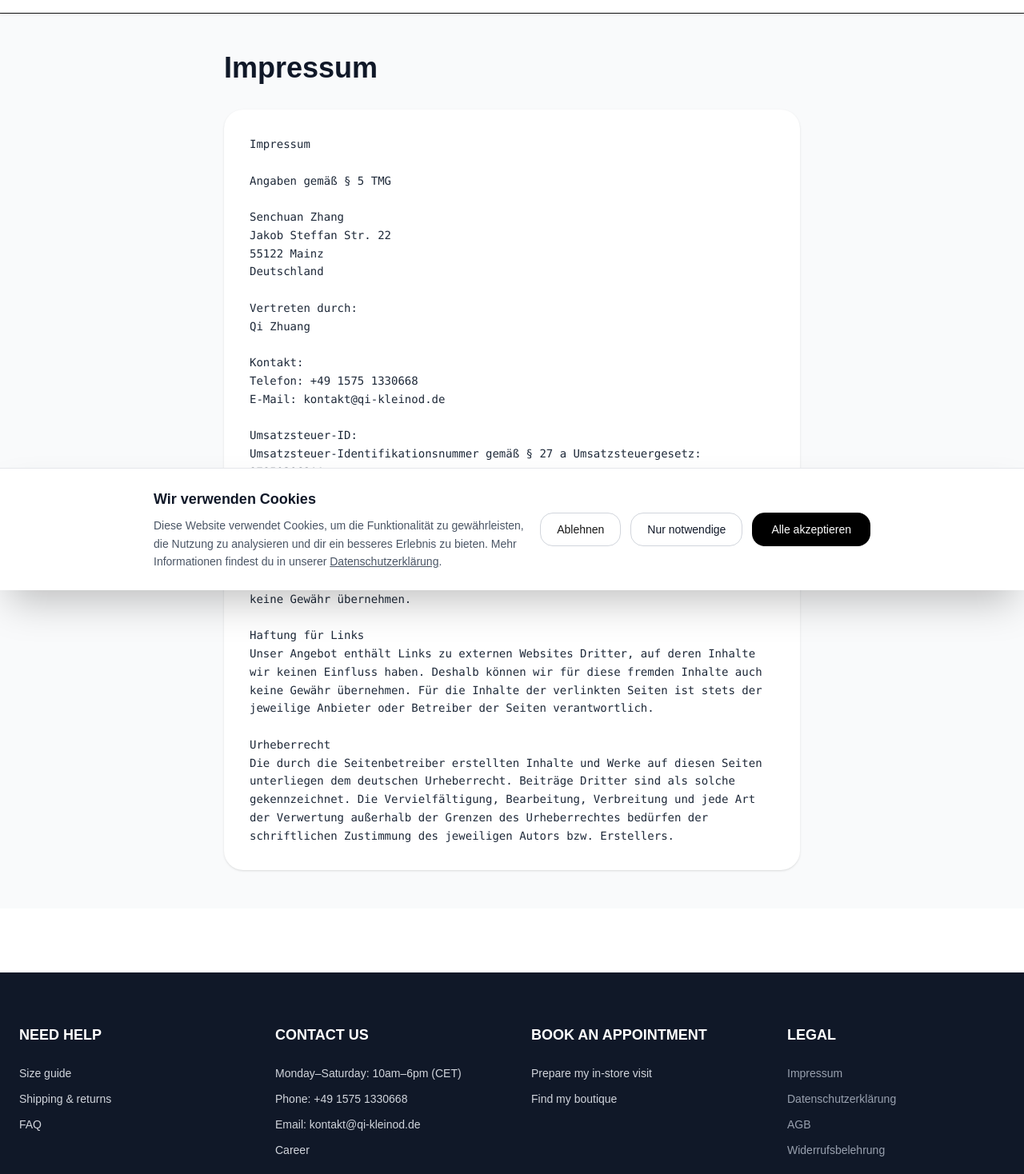
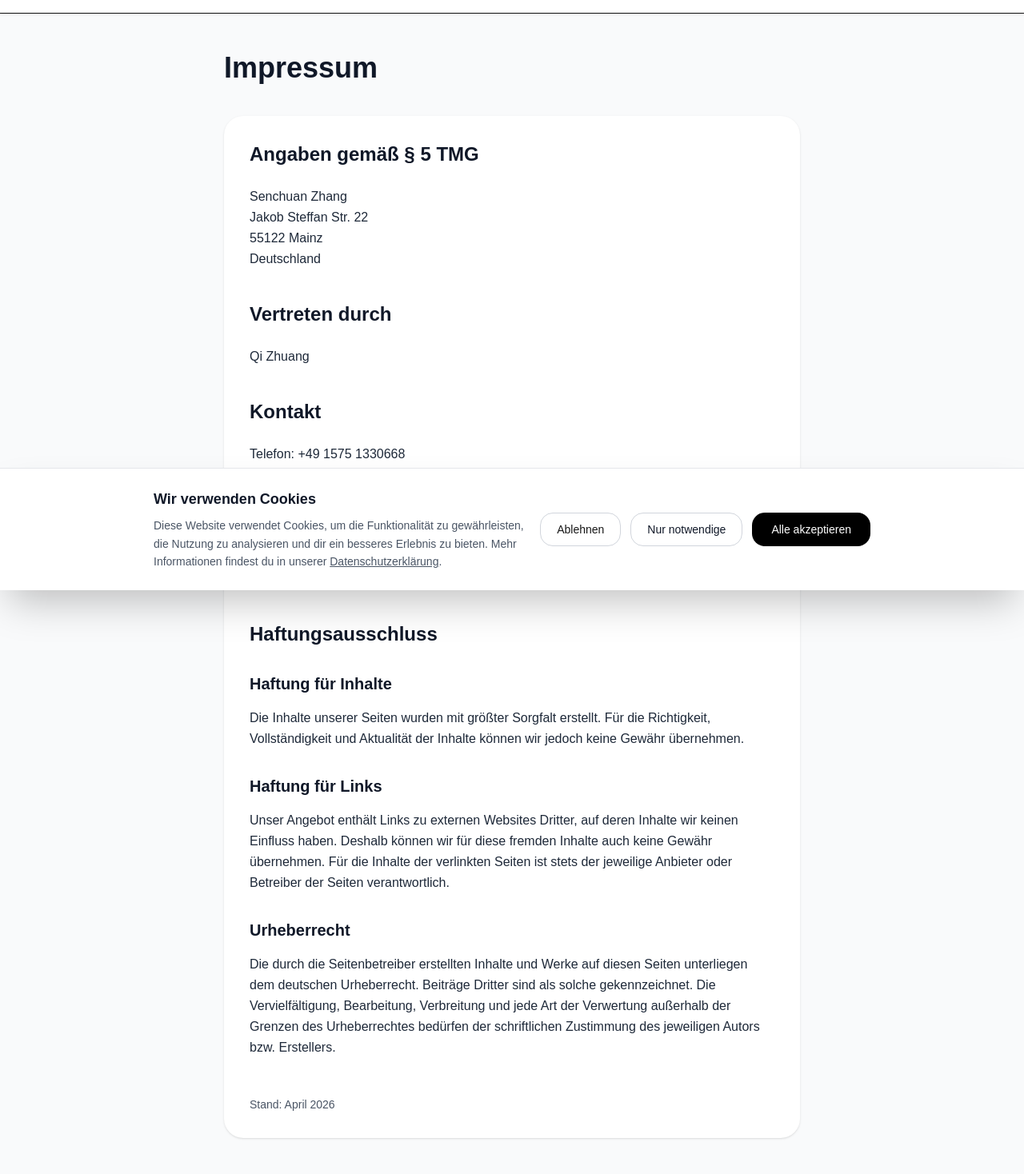
Before and after one commit to zsc13810288137/qi-kleinod, a Next.js app: page /impressum in a window 1280 px wide. Shown: the part 62-1530 px from the top of the page at 80% size. Built offline with nearby package versions, Linux system fonts and the light colour scheme; no server answers.

Commit message:
Qi-Kleinod Milestone 1.0.6

```diff
--- /dev/null
+++ b/app/book/page.tsx
@@ -0,0 +1,42 @@
+// app/book/page.tsx
+'use client';
+
+import Link from 'next/link';
+
+export default function BookPage() {
+  return (
+    <div className="min-h-screen bg-gray-50 py-12">
+      <div className="max-w-6xl mx-auto px-4 sm:px-6">
+
+        <div className="mb-8">
+          <Link
+            href="/shop"
+            className="inline-flex items-center gap-2 text-gray-600 hover:text-black font-medium"
+          >
+            ← Back to Shop
+          </Link>
+        </div>
+
+        <h1 className="text-4xl font-bold text-center mb-10 text-gray-900">
+          Book Your In-Store Visit
+        </h1>
+
+        {/* Cal.com 嵌入区域 - 加大高度 */}
+        <div className="bg-white rounded-3xl shadow-sm overflow-hidden" style={{ minHeight: '920px' }}>
+          <iframe
+            src="https://cal.com/senchuan-zhang-sqtvv5/30min"
+            width="100%"
+            height="920"
+            frameBorder="0"
+            style={{ borderRadius: '24px' }}
+            allowFullScreen
+          ></iframe>
+        </div>
+
+        <p className="text-center text-sm text-gray-500 mt-8">
+          Powered by Cal.com • Qi's Perlen Kleinod
+        </p>
+      </div>
+    </div>
+  );
+}
--- /dev/null
+++ b/app/boutiques/page.tsx
@@ -0,0 +1,75 @@
+// app/boutiques/page.tsx
+export default function BoutiquesPage() {
+  return (
+    <div className="min-h-screen bg-gray-50 py-12">
+      <div className="max-w-5xl mx-auto px-4 sm:px-6">
+        <h1 className="text-4xl font-bold mb-4 text-gray-900">Find Our Boutique</h1>
+        <p className="text-xl text-gray-600 mb-12">Visit us in Mainz</p>
+
+        <div className="grid md:grid-cols-2 gap-10 lg:gap-12">
+
+          {/* 左侧信息 */}
+          <div className="bg-white p-8 rounded-3xl shadow-sm order-2 md:order-1">
+            <div className="mb-8">
+              {/* 店名优化：PC端也完整显示 */}
+              <h2 className="text-[26px] sm:text-3xl md:text-[32px] lg:text-4xl font-semibold text-gray-900 leading-tight break-words">
+                QI&apos;S PERLEN KLEINOD e. K.
+              </h2>
+              <p className="text-emerald-600 font-medium mt-1">Flagship Store • Mainz</p>
+            </div>
+
+            <div className="space-y-7 text-gray-700">
+              <div>
+                <p className="font-semibold text-gray-900 mb-1">Address</p>
+                <p>Kirschgarten 21<br />55116 Mainz<br />Germany</p>
+              </div>
+
+              <div>
+                <p className="font-semibold text-gray-900 mb-1">Opening Hours</p>
+                <p>Monday – Friday: 10:00 – 18:00 (CET)</p>
+                <p>Saturday: 10:00 – 16:00 (CET)</p>
+                <p className="text-sm text-gray-500 mt-1">Sunday &amp; Holidays: Closed</p>
+              </div>
+
+              <div>
+                <p className="font-semibold text-gray-900 mb-1">Contact Person</p>
+                <p>Qi Zhuang</p>
+              </div>
+
+              <div>
+                <p className="font-semibold text-gray-900 mb-1">Contact</p>
+                <p>Phone: 06131 213935</p>
+                <p>Email: kontakt@qi-kleinod.de</p>
+              </div>
+            </div>
+
+            <a
+              href="https://www.google.com/maps/dir/?api=1&destination=Kirschgarten+21+55116+Mainz"
+              target="_blank"
+              className="mt-10 block w-full bg-black text-white text-center py-4 rounded-2xl hover:bg-gray-800 transition text-lg font-medium"
+            >
+              📍 Get Directions
+            </a>
+          </div>
+
+          {/* 右侧地图 */}
+          <div className="rounded-3xl overflow-hidden shadow-sm h-[420px] md:h-[520px] order-1 md:order-2">
+            <iframe
+              src="https://www.google.com/maps/embed?pb=!1m18!1m12!1m3!1d2583.057!2d8.2685!3d49.999!2m3!1f0!2f0!3f0!3m2!1i1024!2i768!4f13.1!3m3!1m2!1s0x47bd3f5e5b5b5b5b%3A0xabcdef123456!2sKirschgarten%2021%2C%2055116%20Mainz!5e0!3m2!1sen!2sde!4v1740000000000"
+              width="100%"
+              height="100%"
+              style={{ border: 0 }}
+              allowFullScreen
+              loading="lazy"
+              referrerPolicy="no-referrer-when-downgrade"
+            ></iframe>
+          </div>
+        </div>
+
+        <div className="mt-12 text-center text-sm text-gray-500 px-4">
+          We look forward to welcoming you in our beautiful boutique in the heart of Mainz.
+        </div>
+      </div>
+    </div>
+  );
+}
--- a/app/impressum/page.tsx
+++ b/app/impressum/page.tsx
@@ -3,40 +3,53 @@ export default function ImpressumPage() {
   return (
     <div className="min-h-screen bg-gray-50 py-12">
       <div className="max-w-3xl mx-auto px-4 sm:px-6">
-        <h1 className="text-4xl font-bold mb-8 text-gray-900">Impressum</h1>
+        <h1 className="text-4xl font-bold mb-10 text-gray-900">Impressum</h1>
 
-        <div className="prose prose-gray max-w-none bg-white p-8 rounded-3xl shadow-sm text-gray-900">
-          <pre className="whitespace-pre-wrap text-sm leading-relaxed text-gray-800">
-{`Impressum
+        <div className="prose prose-gray max-w-none bg-white p-8 rounded-3xl shadow-sm text-gray-900 leading-relaxed">
 
-Angaben gemäß § 5 TMG
+          <h2 className="text-2xl font-semibold mb-6 text-gray-900">Angaben gemäß § 5 TMG</h2>
 
-Senchuan Zhang
-Jakob Steffan Str. 22
-55122 Mainz
-Deutschland
+          <p className="text-gray-800">
+            Senchuan Zhang<br />
+            Jakob Steffan Str. 22<br />
+            55122 Mainz<br />
+            Deutschland
+          </p>
 
-Vertreten durch:
-Qi Zhuang
+          <h2 className="text-2xl font-semibold mt-10 mb-6 text-gray-900">Vertreten durch</h2>
+          <p className="text-gray-800">Qi Zhuang</p>
 
-Kontakt:
-Telefon: +49 1575 1330668
-E-Mail: kontakt@qi-kleinod.de
+          <h2 className="text-2xl font-semibold mt-10 mb-6 text-gray-900">Kontakt</h2>
+          <p className="text-gray-800">
+            Telefon: +49 1575 1330668<br />
+            E-Mail: kontakt@qi-kleinod.de
+          </p>
 
-Umsatzsteuer-ID:
-Umsatzsteuer-Identifikationsnummer gemäß § 27 a Umsatzsteuergesetz: 97850306211
+          <h2 className="text-2xl font-semibold mt-10 mb-6 text-gray-900">Umsatzsteuer-ID</h2>
+          <p className="text-gray-800">
+            Umsatzsteuer-Identifikationsnummer gemäß § 27 a Umsatzsteuergesetz: 97850306211
+          </p>
 
-Haftungsausschluss:
+          <h2 className="text-2xl font-semibold mt-12 mb-6 text-gray-900">Haftungsausschluss</h2>
 
-Haftung für Inhalte
-Die Inhalte unserer Seiten wurden mit größter Sorgfalt erstellt. Für die Richtigkeit, Vollständigkeit und Aktualität der Inhalte können wir jedoch keine Gewähr übernehmen.
+          <h3 className="text-xl font-semibold mt-8 mb-4 text-gray-900">Haftung für Inhalte</h3>
+          <p className="text-gray-800">
+            Die Inhalte unserer Seiten wurden mit größter Sorgfalt erstellt. Für die Richtigkeit, Vollständigkeit und Aktualität der Inhalte können wir jedoch keine Gewähr übernehmen.
+          </p>
 
-Haftung für Links
-Unser Angebot enthält Links zu externen Websites Dritter, auf deren Inhalte wir keinen Einfluss haben. Deshalb können wir für diese fremden Inhalte auch keine Gewähr übernehmen. Für die Inhalte der verlinkten Seiten ist stets der jeweilige Anbieter oder Betreiber der Seiten verantwortlich.
+          <h3 className="text-xl font-semibold mt-8 mb-4 text-gray-900">Haftung für Links</h3>
+          <p className="text-gray-800">
+            Unser Angebot enthält Links zu externen Websites Dritter, auf deren Inhalte wir keinen Einfluss haben. Deshalb können wir für diese fremden Inhalte auch keine Gewähr übernehmen. Für die Inhalte der verlinkten Seiten ist stets der jeweilige Anbieter oder Betreiber der Seiten verantwortlich.
+          </p>
 
-Urheberrecht
-Die durch die Seitenbetreiber erstellten Inhalte und Werke auf diesen Seiten unterliegen dem deutschen Urheberrecht. Beiträge Dritter sind als solche gekennzeichnet. Die Vervielfältigung, Bearbeitung, Verbreitung und jede Art der Verwertung außerhalb der Grenzen des Urheberrechtes bedürfen der schriftlichen Zustimmung des jeweiligen Autors bzw. Erstellers.`}
-          </pre>
+          <h3 className="text-xl font-semibold mt-8 mb-4 text-gray-900">Urheberrecht</h3>
+          <p className="text-gray-800">
+            Die durch die Seitenbetreiber erstellten Inhalte und Werke auf diesen Seiten unterliegen dem deutschen Urheberrecht. Beiträge Dritter sind als solche gekennzeichnet. Die Vervielfältigung, Bearbeitung, Verbreitung und jede Art der Verwertung außerhalb der Grenzen des Urheberrechtes bedürfen der schriftlichen Zustimmung des jeweiligen Autors bzw. Erstellers.
+          </p>
+
+          <p className="mt-12 text-sm text-gray-600">
+            Stand: April 2026
+          </p>
         </div>
       </div>
     </div>
--- a/app/layout.tsx
+++ b/app/layout.tsx
@@ -182,7 +182,7 @@ export default function RootLayout({
         {/* Vercel Analytics */}
         <Analytics />
 
-        {/* Footer - 四栏布局（借鉴模板风格 + 法律链接） */}
+        {/* Footer - 四栏布局（LEGAL栏颜色已统一） */}
         <footer className="bg-gray-900 text-gray-300 py-16 mt-20">
           <div className="max-w-7xl mx-auto px-6">
             <div className="grid grid-cols-1 md:grid-cols-4 gap-12">
@@ -204,7 +204,7 @@ export default function RootLayout({
                   <p>Monday–Saturday: 10am–6pm (CET)</p>
                   <p>Phone: +49 1575 1330668</p>
                   <p>Email: kontakt@qi-kleinod.de</p>
-                  <Link href="/career" className="hover:text-white transition block text-sm font-medium">Career</Link>
+                  <Link href="/career" className="hover:text-white transition block">Career</Link>
                 </div>
               </div>
 
@@ -212,19 +212,19 @@ export default function RootLayout({
               <div>
                 <h3 className="text-white font-semibold text-lg mb-6">BOOK AN APPOINTMENT</h3>
                 <div className="space-y-3 text-sm">
-                  <Link href="/appointment" className="hover:text-white transition block">Prepare my in-store visit</Link>
+                  <Link href="/book" className="hover:text-white transition block">Prepare my in-store visit</Link>
                   <Link href="/boutiques" className="hover:text-white transition block">Find my boutique</Link>
                 </div>
               </div>
 
-              {/* 第四栏：法律链接（垂直排列，左对齐） */}
+              {/* 第四栏：LEGAL（颜色已统一） */}
               <div>
                 <h3 className="text-white font-semibold text-lg mb-6">LEGAL</h3>
-                <div className="flex flex-col gap-3 text-sm text-gray-400">
-                  <Link href="/impressum" className="hover:text-white transition">Impressum</Link>
-                  <Link href="/datenschutz" className="hover:text-white transition">Datenschutzerklärung</Link>
-                  <Link href="/agb" className="hover:text-white transition">AGB</Link>
-                  <Link href="/widerruf" className="hover:text-white transition">Widerrufsbelehrung</Link>
+                <div className="flex flex-col gap-3 text-sm">
+                  <Link href="/impressum" className="hover:text-white transition text-gray-300">Impressum</Link>
+                  <Link href="/datenschutz" className="hover:text-white transition text-gray-300">Datenschutzerklärung</Link>
+                  <Link href="/agb" className="hover:text-white transition text-gray-300">AGB</Link>
+                  <Link href="/widerruf" className="hover:text-white transition text-gray-300">Widerrufsbelehrung</Link>
                 </div>
               </div>
             </div>
--- a/package.json
+++ b/package.json
@@ -9,6 +9,7 @@
     "lint": "eslint"
   },
   "dependencies": {
+    "@calcom/atoms": "^2.6.0",
     "@supabase/ssr": "^0.10.2",
     "@supabase/supabase-js": "^2.103.3",
     "@vercel/analytics": "^2.0.1",
```
Also changed, not shown: 1 other file (tests, documents, lock files or other folders).
